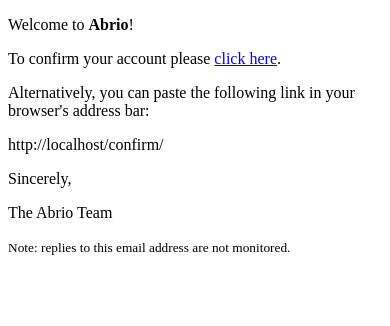
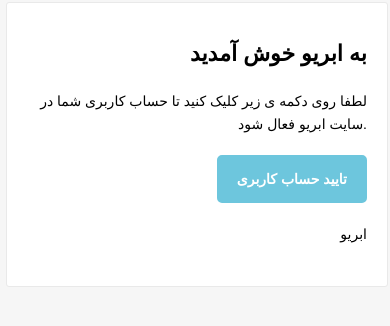
Before and after one commit to nemote95/abrio-website, a Flask app: template application/templates/user/email/confirm.html in a window 390 px wide. Shown: the top 326 px of the page. Run offline with Flask 2, Linux system fonts and the light colour scheme; the template is opened without the code that fills it, so the values that code supplies are empty; parts of the project's set-up code (start-up, migrations or seed data) failed here and were passed over.

Commit message:
change confirmation email template

```diff
--- a/application/templates/user/email/confirm.html
+++ b/application/templates/user/email/confirm.html
@@ -1,17 +1,124 @@
-<!DOCTYPE html>
-<html lang="en">
+<!DOCTYPE html PUBLIC "-//W3C//DTD XHTML 1.0 Transitional//EN"
+        "http://www.w3.org/TR/xhtml1/DTD/xhtml1-transitional.dtd">
+<html xmlns="http://www.w3.org/1999/xhtml"
+      style="font-family: 'Helvetica Neue', Helvetica, Arial, sans-serif; box-sizing: border-box; font-size: 14px; margin: 0;">
 <head>
-    <meta charset="UTF-8">
-    <title>Confirm Your Account</title>
+    <meta name="viewport" content="width=device-width"/>
+    <meta http-equiv="Content-Type" content="text/html; charset=UTF-8"/>
+    <link href='https://fonts.googleapis.com/css?family=Pacifico' rel='stylesheet' type='text/css'>
+    <title>ابریو-تایید حساب کاربری</title>
+
+    <style type="text/css">
+img {
+max-width: 100%;
+}
+body {
+-webkit-font-smoothing: antialiased; -webkit-text-size-adjust: none; width: 100% !important; height: 100%; line-height: 1.6em;text-align: right;
+}
+body {
+background-color: #f6f6f6;
+}
+@media only screen and (max-width: 640px) {
+  body {
+    padding: 0 !important;
+  }
+  h1 {
+    font-weight: 800 !important; margin: 20px 0 5px !important;
+  }
+  h2 {
+    font-weight: 800 !important; margin: 20px 0 5px !important;
+  }
+  h3 {
+    font-weight: 800 !important; margin: 20px 0 5px !important;
+  }
+  h4 {
+    font-weight: 800 !important; margin: 20px 0 5px !important;
+  }
+  h1 {
+    font-size: 22px !important;
+  }
+  h2 {
+    font-size: 18px !important;
+  }
+  h3 {
+    font-size: 16px !important;
+  }
+  .container {
+    padding: 0 !important; width: 100% !important;
+  }
+  .content {
+    padding: 0 !important;
+  }
+  .content-wrap {
+    padding:
+  }
+}
+
+    </style>
 </head>
-<body>
-<p>Welcome to <b>Abrio</b>!</p>
-<p>To confirm your account please <a href="{{ url_for('user.confirm', token=token, _external=True) }}">click here</a>.</p>
-<p>Alternatively, you can paste the following link in your browser's address bar:</p>
-<p>{{ url_for('user.confirm', token=token, _external=True) }}</p>
-<p>Sincerely,</p>
-<p>The Abrio Team</p>
-<p><small>Note: replies to this email address are not monitored.</small></p>
 
+<body itemscope itemtype="http://schema.org/EmailMessage"
+      style="font-family: 'Helvetica Neue',Helvetica,Arial,sans-serif; box-sizing: border-box; font-size: 14px; -webkit-font-smoothing: antialiased; -webkit-text-size-adjust: none; width: 100% !important; height: 100%; line-height: 1.6em; background-color: #f6f6f6; margin: 0;"
+      bgcolor="#f6f6f6">
+
+<table class="body-wrap"
+       style="font-family: 'Helvetica Neue',Helvetica,Arial,sans-serif; box-sizing: border-box; font-size: 14px; width: 100%; background-color: #f6f6f6; margin: 0;"
+       bgcolor="#f6f6f6">
+    <tr style="font-family: 'Helvetica Neue',Helvetica,Arial,sans-serif; box-sizing: border-box; font-size: 14px; margin: 0;">
+        <td style="font-family: 'Helvetica Neue',Helvetica,Arial,sans-serif; box-sizing: border-box; font-size: 14px; vertical-align: top; margin: 0;"
+            valign="top"></td>
+        <td class="container" width="600"
+            style="font-family: 'Helvetica Neue',Helvetica,Arial,sans-serif; box-sizing: border-box; font-size: 14px; vertical-align: top; display: block !important; max-width: 600px !important; clear: both !important; margin: 0 auto;"
+            valign="top">
+            <div class="content"
+                 style="font-family: 'Helvetica Neue',Helvetica,Arial,sans-serif; box-sizing: border-box; font-size: 14px; max-width: 600px; display: block; margin: 0 auto; padding: 20px;">
+                <table class="main" width="100%" cellpadding="0" cellspacing="0" itemprop="action" itemscope
+                       itemtype="http://schema.org/ConfirmAction"
+                       style="font-family: 'Helvetica Neue',Helvetica,Arial,sans-serif; box-sizing: border-box; font-size: 14px; border-radius: 3px; background-color: #fff; margin: 0; border: 1px solid #e9e9e9;"
+                       bgcolor="#fff">
+                    <tr style="font-family: 'Helvetica Neue',Helvetica,Arial,sans-serif; box-sizing: border-box; font-size: 14px; margin: 0;">
+                        <td class="content-wrap"
+                            style="font-family: 'Helvetica Neue',Helvetica,Arial,sans-serif; box-sizing: border-box; font-size: 14px; vertical-align: top; margin: 0; padding: 20px;"
+                            valign="top">
+                            <meta itemprop="name" content="Confirm Email"
+                                  style="font-family: 'Helvetica Neue',Helvetica,Arial,sans-serif; box-sizing: border-box; font-size: 14px; margin: 0;"/>
+                            <table width="100%" cellpadding="0" cellspacing="0"
+                                   style="font-family: 'Helvetica Neue',Helvetica,Arial,sans-serif; box-sizing: border-box; font-size: 14px; margin: 0;">
+                                <tr style="font-family: 'Helvetica Neue',Helvetica,Arial,sans-serif; box-sizing: border-box; font-size: 14px; margin: 0;">
+                                    <td class="content-block"
+                                        style="font-family: 'Helvetica Neue',Helvetica,Arial,sans-serif; box-sizing: border-box; font-size: 14px; vertical-align: top; margin: 0; padding: 0 0 20px;"
+                                        valign="top">
+                                        <h1>به ابریو خوش آمدید</h1>
+                                    </td>
+                                </tr>
+                                <tr style="font-family: 'Helvetica Neue',Helvetica,Arial,sans-serif; box-sizing: border-box; font-size: 14px; margin: 0;">
+                                    <td class="content-block"
+                                        style="font-family: 'Helvetica Neue',Helvetica,Arial,sans-serif; box-sizing: border-box; font-size: 14px; vertical-align: top; margin: 0; padding: 0 0 20px;"
+                                        valign="top">
+                                       لطفا روی دکمه ی زیر کلیک کنید تا حساب کاربری شما در سایت ابریو فعال شود.
+                                    </td>
+                                </tr>
+                                <tr style="font-family: 'Helvetica Neue',Helvetica,Arial,sans-serif; box-sizing: border-box; font-size: 14px; margin: 0;">
+                                    <td class="content-block" itemprop="handler" itemscope
+                                        itemtype="http://schema.org/HttpActionHandler"
+                                        style="font-family: 'Helvetica Neue',Helvetica,Arial,sans-serif; box-sizing: border-box; font-size: 14px; vertical-align: top; margin: 0; padding: 0 0 20px;"
+                                        valign="top">
+                                        <a href=class="btn-primary" itemprop="url"
+                                           style="font-family: 'Helvetica Neue',Helvetica,Arial,sans-serif; box-sizing: border-box; font-size: 14px; color: #FFF; text-decoration: none; line-height: 2em; font-weight: bold; text-align: center; cursor: pointer; display: inline-block; border-radius: 5px; text-transform: capitalize; background-color: #6dc6dd; margin: 0; border-color: #6dc6dd; border-style: solid; border-width: 10px 20px;">تایید حساب کاربری</a>
+                                    </td>
+                                </tr>
+                                <tr style="font-family: 'Helvetica Neue',Helvetica,Arial,sans-serif; box-sizing: border-box; font-size: 14px; margin: 0;">
+                                    <td class="content-block"
+                                        style="font-family: 'Helvetica Neue',Helvetica,Arial,sans-serif; box-sizing: border-box; font-size: 14px; vertical-align: top; margin: 0; padding: 0 0 20px;"
+                                        valign="top">ابریو
+                                    </td>
+                                </tr>
+                            </table>
+                        </td>
+                        </td>
+                        <td style="font-family: 'Helvetica Neue',Helvetica,Arial,sans-serif; box-sizing: border-box; font-size: 14px; vertical-align: top; margin: 0;"
+                            valign="top"></td>
+                    </tr>
+                </table>
 </body>
 </html>
--- a/application/templates/user/login.html
+++ b/application/templates/user/login.html
@@ -1,7 +1,7 @@
 <!DOCTYPE html>
 <html lang="en">
 <head>
-    <title>Login</title>
+    <title>ورود</title>
     <link rel="stylesheet" type="text/css" href={{ url_for('static', filename="styles/bulma.min.css") }}>
     <link rel="stylesheet" type="text/css" href={{ url_for('static', filename="styles/login.css") }}>
     <link href='https://fonts.googleapis.com/css?family=Pacifico' rel='stylesheet' type='text/css'>
--- a/application/templates/user/register.html
+++ b/application/templates/user/register.html
@@ -1,7 +1,7 @@
 <!DOCTYPE html>
 <html lang="en" xmlns="http://www.w3.org/1999/html">
 <head>
-    <title>Registration</title>
+    <title>ثبت نام</title>
     <link rel="stylesheet" type="text/css" href={{ url_for('static', filename="styles/bulma.min.css") }}>
     <link rel="stylesheet" type="text/css" href={{ url_for('static', filename="styles/login.css") }}>
     <link href='https://fonts.googleapis.com/css?family=Pacifico' rel='stylesheet' type='text/css'>
```
